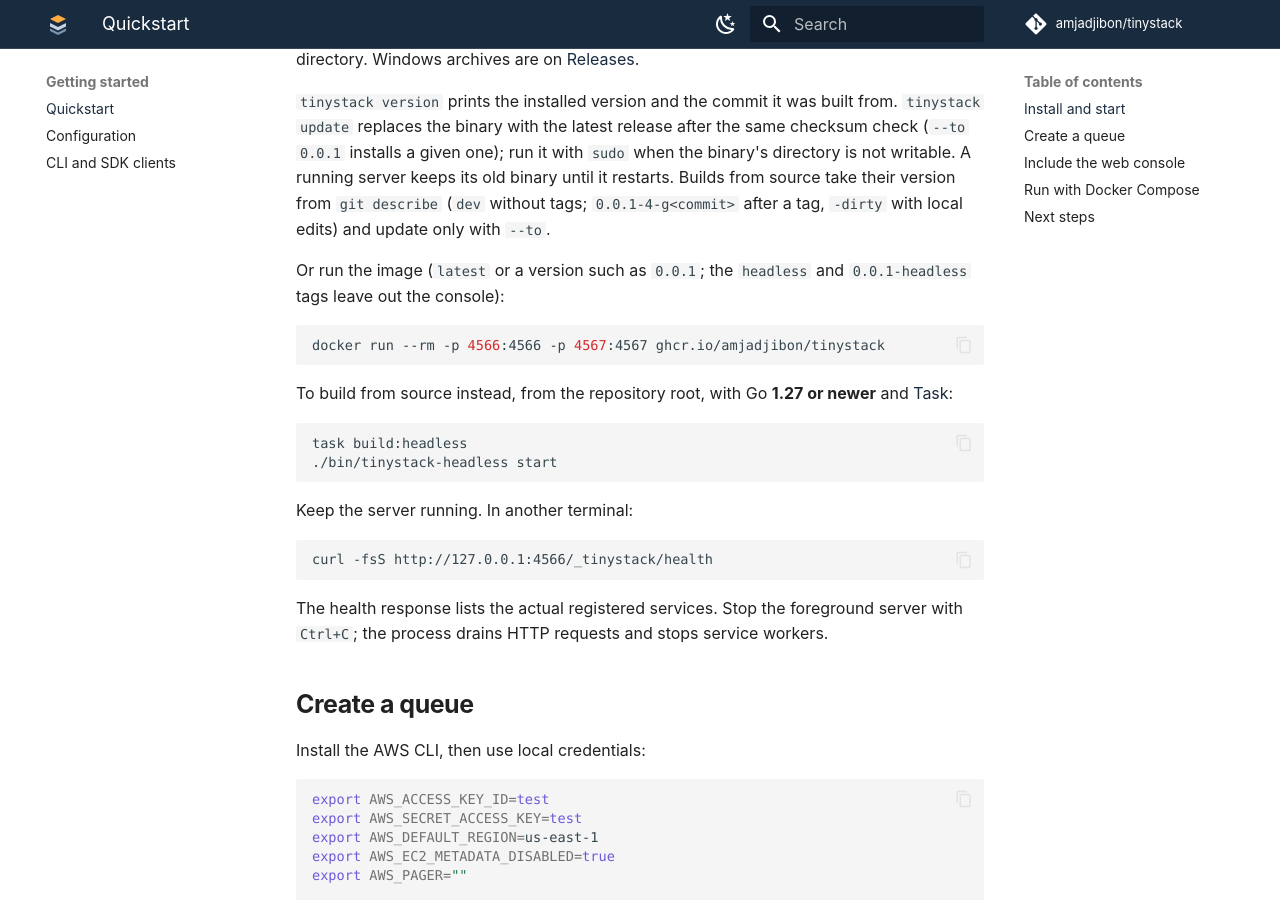
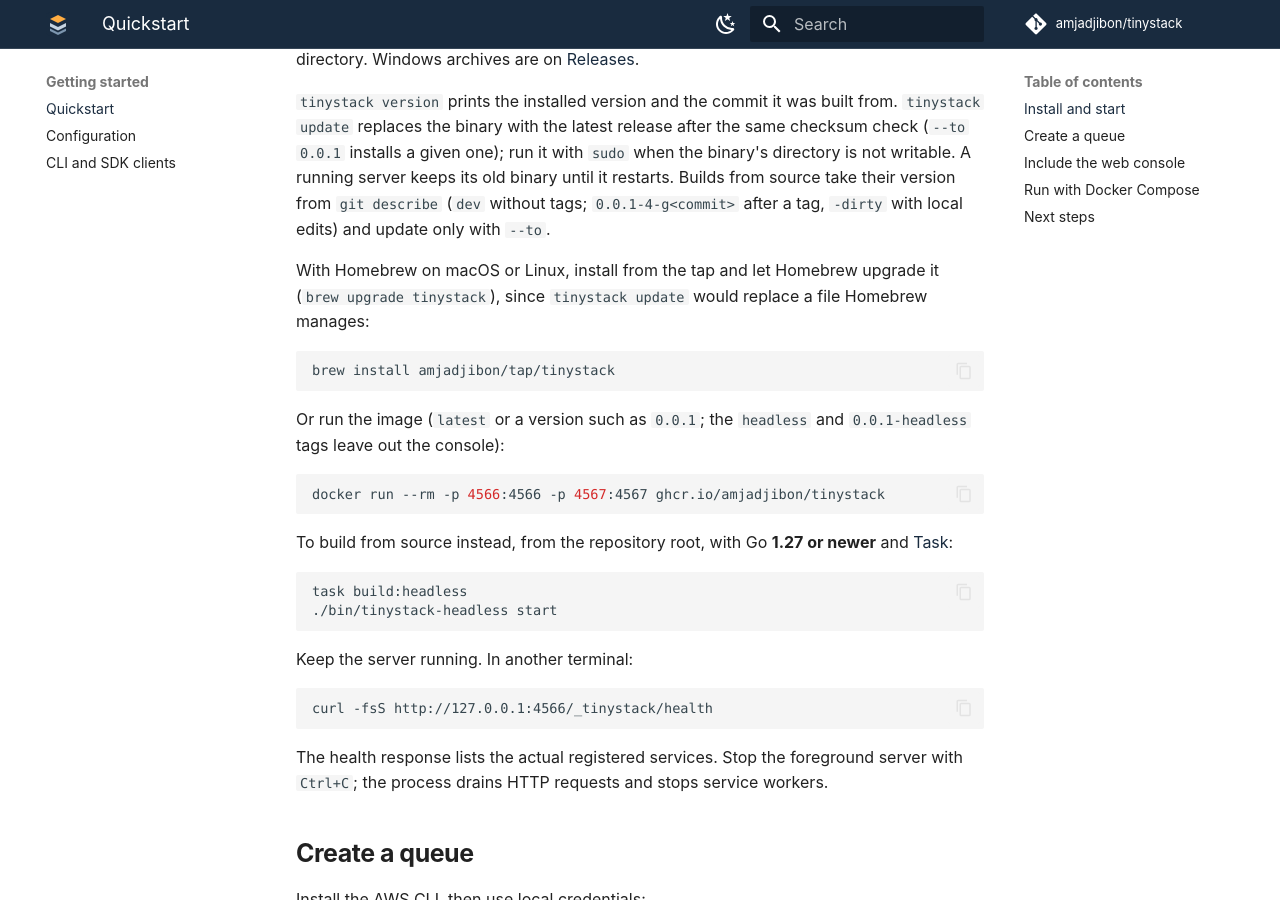
Before and after one commit to amjadjibon/tinystack, an MkDocs documentation site: the page built from docs/site/getting-started/quickstart.md, in a window 1280 px wide and 900 px high, scrolled down 426 px. Built offline with MkDocs 1.6.1 and Material for MkDocs 9.7.7, drawn with Linux system fonts in a browser that asks for light colours.

````diff
--- a/docs/site/getting-started/quickstart.md
+++ b/docs/site/getting-started/quickstart.md
@@ -19,6 +19,13 @@ binary with the latest release after the same checksum check (`--to 0.0.1` insta
 when the binary's directory is not writable. A running server keeps its old binary until it restarts. Builds from
 source take their version from `git describe` (`dev` without tags; `0.0.1-4-g<commit>` after a tag, `-dirty` with
 local edits) and update only with `--to`.
+
+With Homebrew on macOS or Linux, install from the tap and let Homebrew upgrade it (`brew upgrade tinystack`), since
+`tinystack update` would replace a file Homebrew manages:
+
+```sh
+brew install amjadjibon/tap/tinystack
+```
 
 Or run the image (`latest` or a version such as `0.0.1`; the `headless` and `0.0.1-headless` tags leave out the
 console):
````
Also changed, not shown: CLAUDE.md (+2 -1 lines), README.md (+6 -0 lines), 2 other files.
